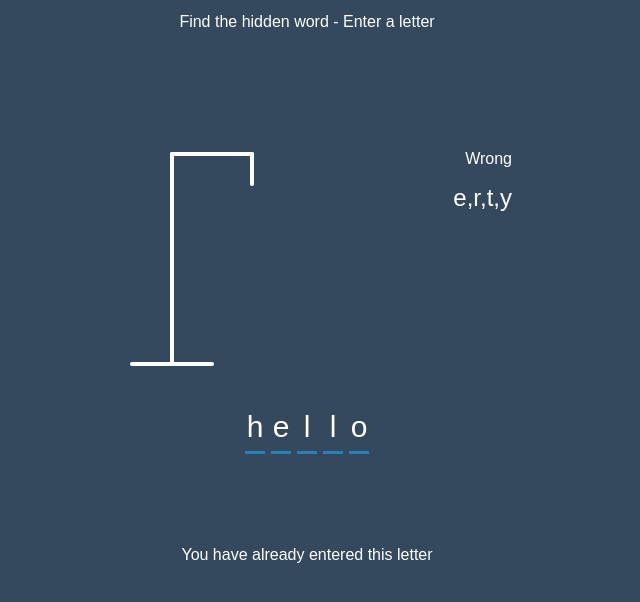
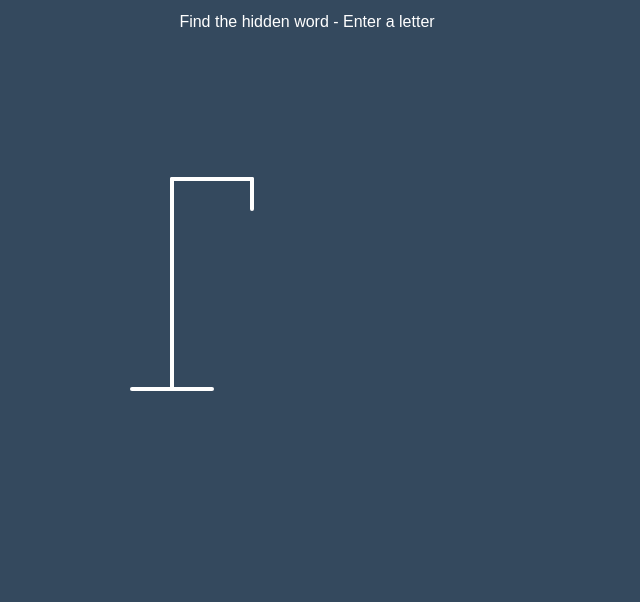
Before and after one commit to Cardin-Ia/Website2, a plain HTML site: page hangman.html in a window 1280 px wide. Shown: the part 60-662 px from the top of the page, without its empty margins (333-973 px from the left). Drawn offline with Linux system fonts and the light colour scheme.

Commit message:
Fri, Apr 19, 2024, 9:57 AM -07:00

```diff
--- a/hangman.html
+++ b/hangman.html
@@ -29,30 +29,24 @@
 
         <div class="wrong-letters-container">
             <div id="wrong-letters">
-                <p>Wrong</p>
-                <span>e,r,t,y</span>
+
             </div>
         </div>
 
         <div class="word" id="word">
-            <div class="letter">h</div>
-            <div class="letter">e</div>
-            <div class="letter">l</div>
-            <div class="letter">l</div>
-            <div class="letter">o</div>
+
         </div>
 
     </div>
 
     <div class="popup-container" id="popup-container">
         <div class="popup">
-            <h2 id="final-message">You Have Won</h2>
-            <button id="play-button">Play Again</button>
+
         </div>
     </div>
 
     <div class ="notification-containern" id ="notification-container">
-        <p>You have already entered this letter</p>
+
     </div>
 
 </body>
```
